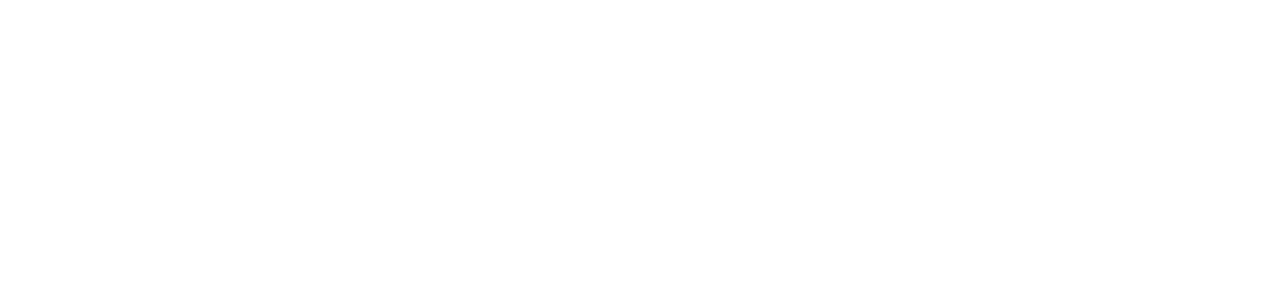
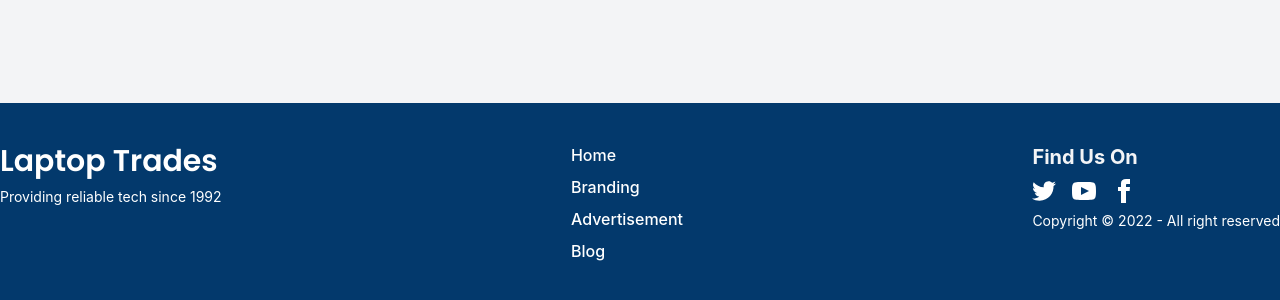
Before and after one commit to salsabeelnoor/resell-website-client-side, a React (Create React App) app: page / in a window 1280 px wide. Shown: the part 894-1194 px from the top of the page. Before the commit the page ends 800 px from the top, so only its background shows below. Built offline with nearby package versions, Linux system fonts and the light colour scheme.

Commit message:
footer added

```diff
--- a/src/Pages/Home/Home/Home.js
+++ b/src/Pages/Home/Home/Home.js
@@ -2,7 +2,7 @@ import React from "react";
 
 const Home = () => {
   return (
-    <div>
+    <div className="min-h-screen">
       <h2>THis is home</h2>
     </div>
   );
--- a/src/Pages/Shared/Footer/Footer.js
+++ b/src/Pages/Shared/Footer/Footer.js
@@ -1,9 +1,72 @@
 import React from "react";
+import { Link } from "react-router-dom";
 
 const Footer = () => {
   return (
-    <div>
-      <h2>This is footer</h2>
+    <div className="bg-primary">
+      <footer className="lg:footer py-10 text-white items-center lg:justify-between  lg:container lg:mx-auto flex flex-col justify-center">
+        <div>
+          <p className="font-poppins text-3xl font-semibold">Laptop Trades</p>
+          <p>Providing reliable tech since 1992</p>
+        </div>
+
+        <div className="flex flex-col items-center mb-10">
+          <Link className="text-base font-medium hover:text-pink-100">
+            Home
+          </Link>
+          <Link className="text-base font-medium hover:text-pink-100">
+            Branding
+          </Link>
+          <Link className="text-base font-medium hover:text-pink-100">
+            Advertisement
+          </Link>
+          <Link className="text-base font-medium hover:text-pink-100">
+            Blog
+          </Link>
+        </div>
+
+        <div>
+          <span className="text-xl font-bold text-gray-100 pb-5 lg:pb-0 block">
+            Find Us On
+          </span>
+          <div className="grid lg:grid-flow-col grid-cols-3 lg:gap-4 gap-0 pb-5 lg:pb-0">
+            <Link>
+              <svg
+                xmlns="http://www.w3.org/2000/svg"
+                width="24"
+                height="24"
+                viewBox="0 0 24 24"
+                className="fill-current"
+              >
+                <path d="M24 4.557c-.883.392-1.832.656-2.828.775 1.017-.609 1.798-1.574 2.165-2.724-.951.564-2.005.974-3.127 1.195-.897-.957-2.178-1.555-3.594-1.555-3.179 0-5.515 2.966-4.797 6.045-4.091-.205-7.719-2.165-10.148-5.144-1.29 2.213-.669 5.108 1.523 6.574-.806-.026-1.566-.247-2.229-.616-.054 2.281 1.581 4.415 3.949 4.89-.693.188-1.452.232-2.224.084.626 1.956 2.444 3.379 4.6 3.419-2.07 1.623-4.678 2.348-7.29 2.04 2.179 1.397 4.768 2.212 7.548 2.212 9.142 0 14.307-7.721 13.995-14.646.962-.695 1.797-1.562 2.457-2.549z"></path>
+              </svg>
+            </Link>
+            <Link>
+              <svg
+                xmlns="http://www.w3.org/2000/svg"
+                width="24"
+                height="24"
+                viewBox="0 0 24 24"
+                className="fill-current"
+              >
+                <path d="M19.615 3.184c-3.604-.246-11.631-.245-15.23 0-3.897.266-4.356 2.62-4.385 8.816.029 6.185.484 8.549 4.385 8.816 3.6.245 11.626.246 15.23 0 3.897-.266 4.356-2.62 4.385-8.816-.029-6.185-.484-8.549-4.385-8.816zm-10.615 12.816v-8l8 3.993-8 4.007z"></path>
+              </svg>
+            </Link>
+            <Link>
+              <svg
+                xmlns="http://www.w3.org/2000/svg"
+                width="24"
+                height="24"
+                viewBox="0 0 24 24"
+                className="fill-current"
+              >
+                <path d="M9 8h-3v4h3v12h5v-12h3.642l.358-4h-4v-1.667c0-.955.192-1.333 1.115-1.333h2.885v-5h-3.808c-3.596 0-5.192 1.583-5.192 4.615v3.385z"></path>
+              </svg>
+            </Link>
+          </div>
+          <h2>Copyright © 2022 - All right reserved</h2>
+        </div>
+      </footer>
     </div>
   );
 };
--- a/src/Pages/Shared/Header/Header.js
+++ b/src/Pages/Shared/Header/Header.js
@@ -1,7 +1,6 @@
 import React from "react";
 import { Link } from "react-router-dom";
 import logo from "../../../assets/laptop_logo_1.png";
-import "../shared.css";
 
 const Header = () => {
   return (
--- a/src/Pages/Shared/shared.css
+++ /dev/null
@@ -1,3 +0,0 @@
-.custom-font{
-font-family: 'Satisfy', cursive;
-}
```
